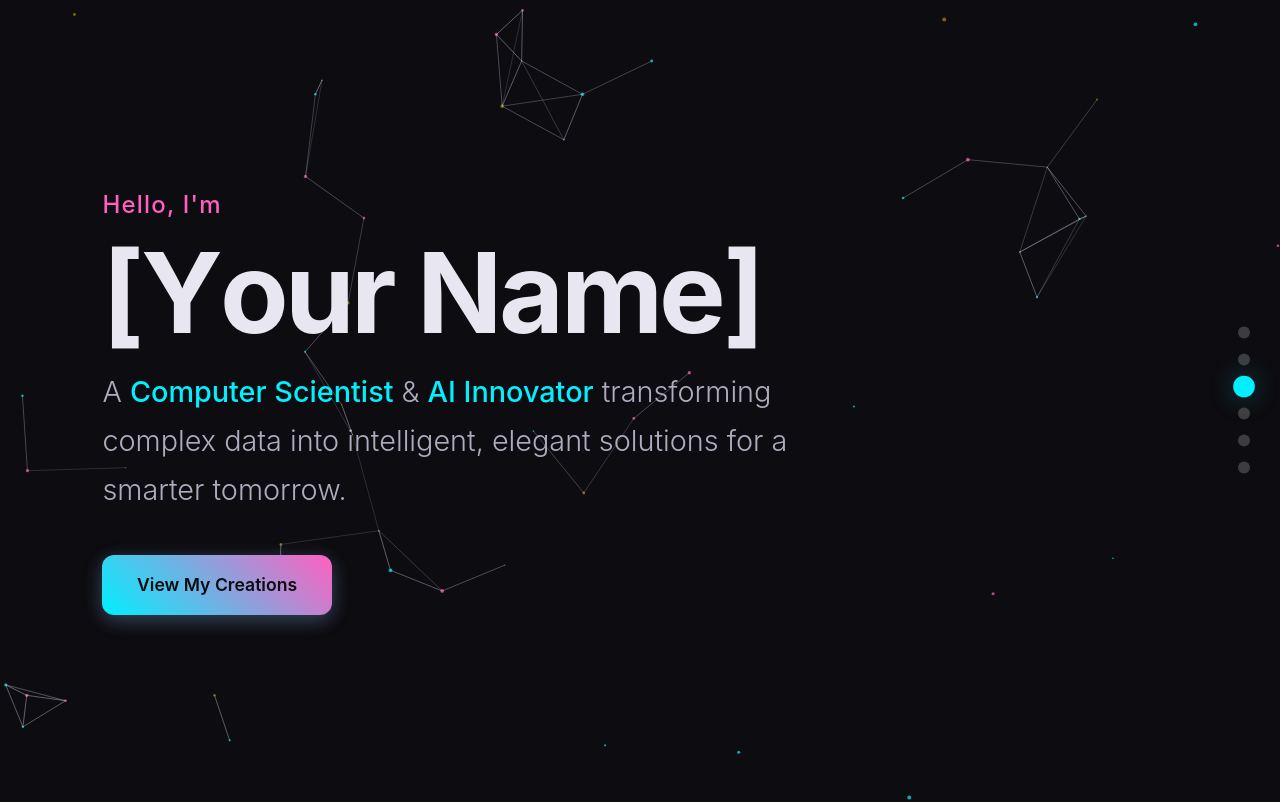
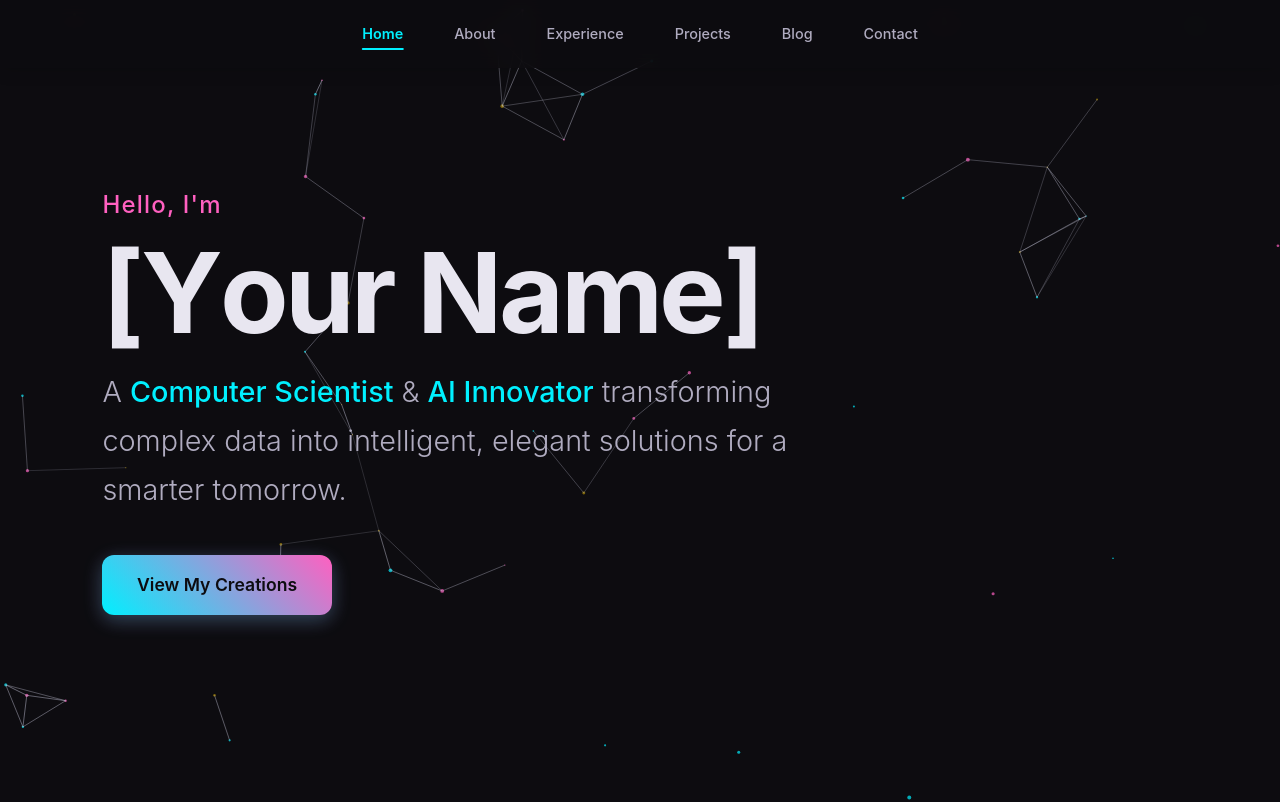
Before and after one commit to P-RanjithKumar/p-ranjithkumar.github.io, a plain HTML site: page index1.html in a window 1280 px wide. Shown: the top 802 px of the page. Drawn offline with Linux system fonts and the light colour scheme; a web font is replaced by a local one.

Commit message:
iterative

```diff
--- a/index1.html
+++ b/index1.html
@@ -72,13 +72,73 @@
         body::-webkit-scrollbar-thumb { background-color: var(--color-accent-primary); border-radius: 10px; border: 2px solid var(--color-background-deep); }
         body::-webkit-scrollbar-thumb:hover { background-color: var(--color-accent-secondary); }
 
-        .main-nav { position: fixed; right: 30px; top: 50%; transform: translateY(-50%); z-index: 1000; display: flex; flex-direction: column; gap: 15px; }
-        .nav-dot { width: 12px; height: 12px; background-color: rgba(255,255,255,0.2); border-radius: 50%; cursor: pointer; transition: transform var(--transition-duration-medium) var(--easing-cubic), background-color var(--transition-duration-medium) var(--easing-cubic), box-shadow var(--transition-duration-medium) var(--easing-cubic); position: relative; }
-        .nav-dot::before { content: attr(data-tooltip); position: absolute; right: 150%; top: 50%; transform: translateY(-50%) translateX(10px); background-color: var(--color-surface-glass); backdrop-filter: blur(5px); color: var(--color-text-primary); padding: 5px 10px; border-radius: var(--border-radius-small); font-size: 0.8rem; white-space: nowrap; opacity: 0; visibility: hidden; transition: opacity var(--transition-duration-fast), transform var(--transition-duration-fast); pointer-events: none; }
-        .nav-dot:hover::before { opacity: 1; visibility: visible; transform: translateY(-50%) translateX(0px); }
-        .nav-dot:hover { background-color: var(--color-accent-secondary); transform: scale(1.5); }
-        .nav-dot.active { background-color: var(--color-accent-primary); transform: scale(1.8); box-shadow: 0 0 var(--glow-intensity) var(--glow-color-primary); }
+        /* --- Horizontal Navigation - START --- */
+        .main-nav {
+            position: fixed;
+            top: 0;
+            left: 0;
+            width: 100%;
+            display: flex;
+            justify-content: center;
+            align-items: center;
+            padding: 12px 0; /* Vertical padding for the bar */
+            background-color: rgba(var(--color-background-deep-rgb, 13, 12, 16), 0.85); /* Fallback if --rgb var not set */
+            backdrop-filter: blur(10px);
+            -webkit-backdrop-filter: blur(10px); /* Safari */
+            box-shadow: 0 3px 15px rgba(0,0,0,0.15);
+            z-index: 1000;
+            gap: 15px; /* Space between nav links */
+            transition: background-color var(--transition-duration-medium);
+        }
 
+        .nav-link {
+            padding: 10px 18px; /* Clickable area */
+            font-size: 0.9rem;
+            font-weight: 500;
+            color: var(--color-text-secondary);
+            text-decoration: none;
+            border-radius: var(--border-radius-medium);
+            position: relative; /* For the ::after pseudo-element */
+            overflow: hidden; /* Ensures ::after doesn't peek out during animation */
+            transition: color var(--transition-duration-fast) var(--easing-cubic),
+                        background-color var(--transition-duration-fast) var(--easing-cubic),
+                        transform var(--transition-duration-fast) var(--easing-cubic);
+        }
+
+        .nav-link::after { /* Animated underline for active state */
+            content: '';
+            position: absolute;
+            bottom: 6px; /* Position from bottom of link */
+            left: 50%;
+            width: 0; /* Starts with no width */
+            height: 2px;
+            background-color: var(--color-accent-primary);
+            border-radius: 1px;
+            transform: translateX(-50%);
+            transition: width var(--transition-duration-medium) var(--easing-cubic);
+        }
+
+        .nav-link:hover {
+            color: var(--color-text-primary);
+            background-color: rgba(var(--color-accent-primary-rgb, 0, 240, 255), 0.1); /* Subtle glow */
+            transform: translateY(-1px); /* Slight lift */
+        }
+
+        .nav-link.active {
+            color: var(--color-accent-primary);
+            font-weight: 600; /* Bolder active link */
+            background-color: transparent; /* Ensure no hover bg interferes */
+        }
+
+        .nav-link.active:hover { /* Optional: different hover for active link */
+             color: var(--color-accent-primary); /* Keep accent color */
+             background-color: rgba(var(--color-accent-primary-rgb, 0, 240, 255), 0.15); /* Slightly stronger glow */
+        }
+
+        .nav-link.active::after {
+            width: 55%; /* Width of the underline when active, adjust as needed */
+        }
+        /* --- Horizontal Navigation - END --- */
         .page-section { min-height: 100vh; padding: 100px 8vw; display: flex; flex-direction: column; justify-content: center; position: relative; overflow: hidden; }
         #projects.page-section { padding-right: max(8vw, 75px); /* Original padding, check if it conflicts with button placement or helps */ }
 
@@ -393,12 +453,12 @@
     <canvas id="global-particle-canvas"></canvas>
 
     <nav class="main-nav">
-        <a href="#hero" class="nav-dot active" data-section="hero" data-tooltip="Home"></a>
-        <a href="#about" class="nav-dot" data-section="about" data-tooltip="About Me"></a>
-        <a href="#experience" class="nav-dot" data-section="experience" data-tooltip="Experience"></a>
-        <a href="#projects" class="nav-dot" data-section="projects" data-tooltip="Projects"></a>
-        <a href="#blog" class="nav-dot" data-section="blog" data-tooltip="Blog"></a>
-        <a href="#contact" class="nav-dot" data-section="contact" data-tooltip="Contact"></a>
+        <a href="#hero" class="nav-link active" data-section="hero">Home</a>
+        <a href="#about" class="nav-link" data-section="about">About</a>
+        <a href="#experience" class="nav-link" data-section="experience">Experience</a>
+        <a href="#projects" class="nav-link" data-section="projects">Projects</a>
+        <a href="#blog" class="nav-link" data-section="blog">Blog</a>
+        <a href="#contact" class="nav-link" data-section="contact">Contact</a>
     </nav>
 
     <main>
@@ -655,25 +715,45 @@
             });
         }
 
-        const navDots = document.querySelectorAll('.nav-dot');
+        const navLinks = document.querySelectorAll('.nav-link'); // Changed selector
         const pageSections = document.querySelectorAll('.page-section');
-        function updateActiveDot() {
+        function updateActiveLink() { // Renamed function for clarity
             let currentSectionId = 'hero';
+            // Adjust offset if nav bar height significantly impacts section visibility
+            // The new nav bar is approx 50-60px tall.
+            // The old offset was window.innerHeight * 0.4, which is generous.
+            // For a top nav, a fixed offset like nav bar height + some margin might be more precise.
+            const navBarHeight = document.querySelector('.main-nav')?.offsetHeight || 60;
             pageSections.forEach(section => {
-                const sectionTop = section.offsetTop - window.innerHeight * 0.4;
-                if (window.scrollY >= sectionTop) { currentSectionId = section.id; }
+                const sectionTop = section.offsetTop - navBarHeight - Math.min(100, window.innerHeight * 0.1); // Consider nav height and a bit more
+                if (window.scrollY >= sectionTop) {
+                    currentSectionId = section.id;
+                }
             });
-            navDots.forEach(dot => {
-                dot.classList.remove('active');
-                if (dot.dataset.section === currentSectionId) { dot.classList.add('active'); }
+            navLinks.forEach(link => { // Changed variable name
+                link.classList.remove('active');
+                if (link.dataset.section === currentSectionId) {
+                    link.classList.add('active');
+                }
             });
         }
-        window.addEventListener('scroll', updateActiveDot);
-        updateActiveDot();
-        navDots.forEach(dot => {
-            dot.addEventListener('click', function(e) {
+        window.addEventListener('scroll', updateActiveLink);
+        updateActiveLink(); // Initial call
+        navLinks.forEach(link => { // Changed variable name
+            link.addEventListener('click', function(e) {
                 e.preventDefault();
-                document.querySelector(this.getAttribute('href'))?.scrollIntoView({ behavior: 'smooth' });
+                const targetId = this.getAttribute('href');
+                const targetElement = document.querySelector(targetId);
+                if (targetElement) {
+                    const navBarHeight = document.querySelector('.main-nav')?.offsetHeight || 0;
+                    const elementPosition = targetElement.getBoundingClientRect().top + window.pageYOffset;
+                    const offsetPosition = elementPosition - navBarHeight - 10; // Adjust 10px for a small margin
+
+                    window.scrollTo({
+                        top: offsetPosition,
+                        behavior: 'smooth'
+                    });
+                }
             });
         });
 
```
Also changed, not shown: file.md (added, +204 -0 lines).
